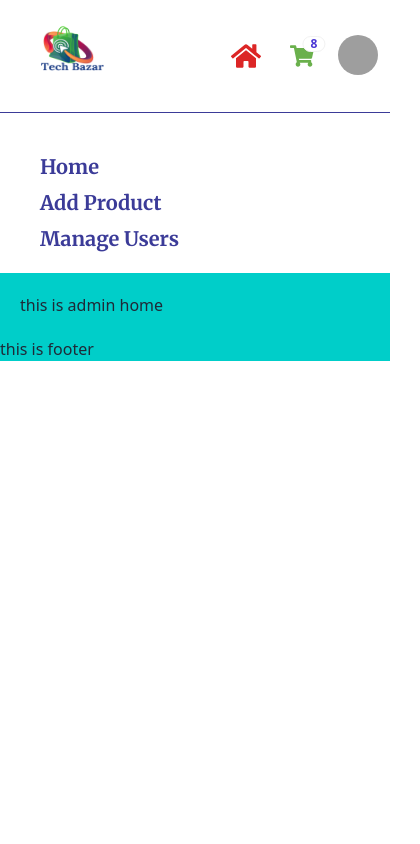
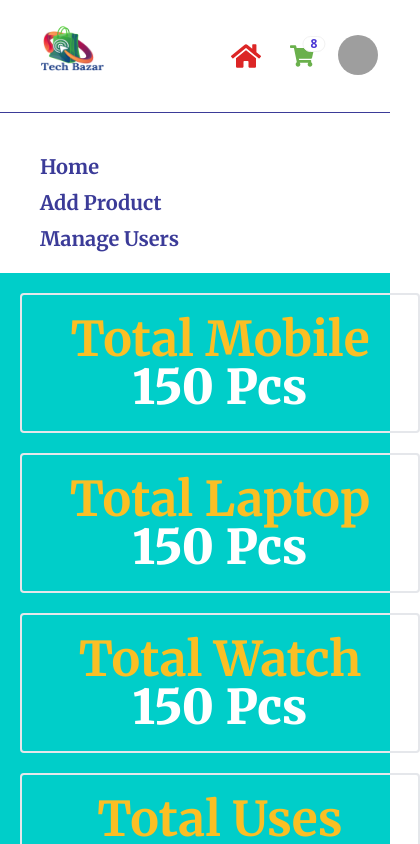
Before and after one commit to Mehedi-9T9/tech-bazar-client, a React (Vite) app: page /admin in a window 390 px wide. Shown: the top 844 px of the page, 420 px wide, since content can reach past the window. Built offline with nearby package versions, Linux system fonts and the light colour scheme; grey boxes are pictures that could not be loaded.

Commit message:
admin home page desing and responsive done

```diff
--- a/src/Components/Pages/AdminPages/AdminHome.jsx
+++ b/src/Components/Pages/AdminPages/AdminHome.jsx
@@ -4,10 +4,27 @@ import { NavLink } from 'react-router-dom';
 
 const AdminHome = () => {
     return (
-        <>
+        <div className='h-screen'>
 
-            this is admin home
-        </>
+            <div className='grid grid-cols-1 md:grid-cols-2 gap-5'>
+                <div className='w-[400px] p-5 border-2 rounded '>
+                    <h2 className='text-5xl font-merriweather font-bold text-center text-amber-400'>Total Mobile</h2>
+                    <h3 className='text-5xl font-merriweather font-extrabold text-center text-white'>150 Pcs</h3>
+                </div>
+                <div className='w-[400px] p-5 border-2 rounded '>
+                    <h2 className='text-5xl font-merriweather font-bold text-center text-amber-400'>Total Laptop</h2>
+                    <h3 className='text-5xl font-merriweather font-extrabold text-center text-white'>150 Pcs</h3>
+                </div>
+                <div className='w-[400px] p-5 border-2 rounded '>
+                    <h2 className='text-5xl font-merriweather font-bold text-center text-amber-400'>Total Watch</h2>
+                    <h3 className='text-5xl font-merriweather font-extrabold text-center text-white'>150 Pcs</h3>
+                </div>
+                <div className='w-[400px] p-5 border-2 rounded '>
+                    <h2 className='text-5xl font-merriweather font-bold text-center text-amber-400'>Total Uses</h2>
+                    <h3 className='text-5xl font-merriweather font-extrabold text-center text-white'>150 Pcs</h3>
+                </div>
+            </div>
+        </div>
     );
 };
 
```
